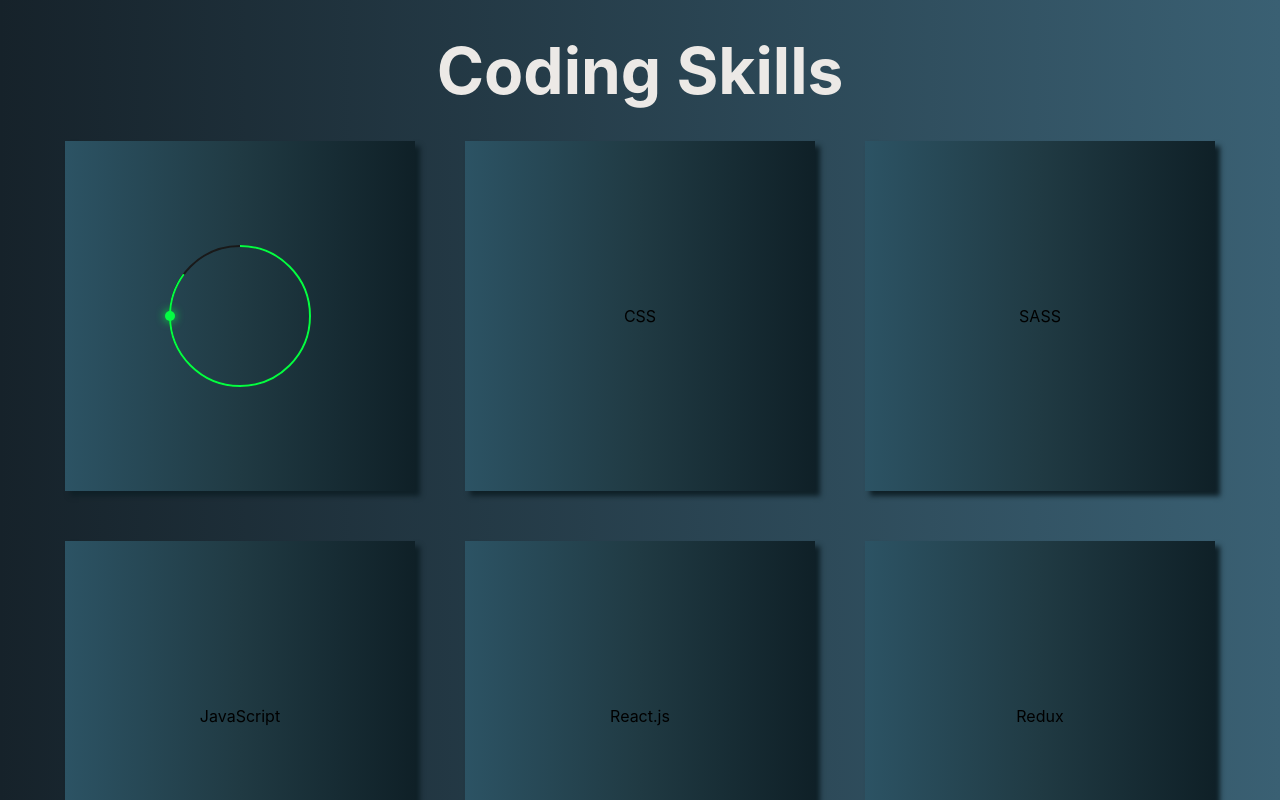
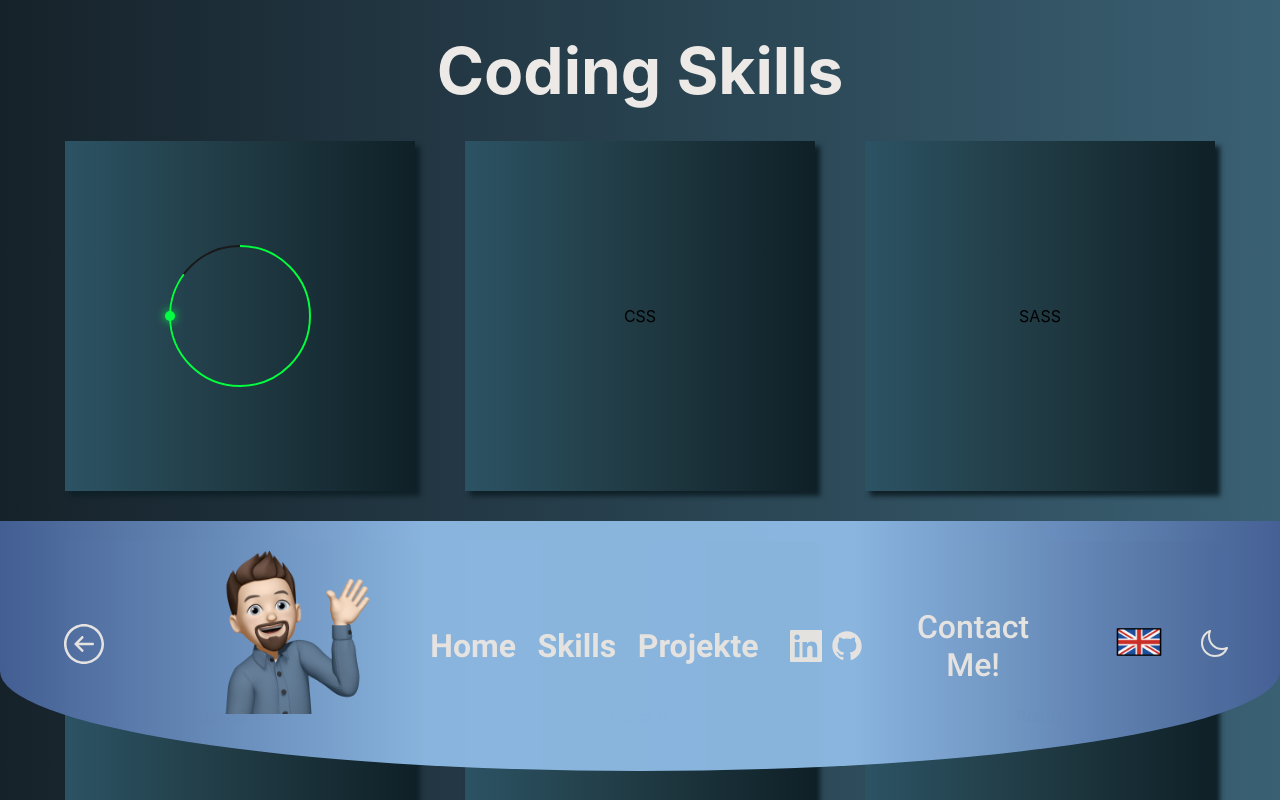
Before and after one commit to AndiS82/Portfolio-Page, a React (Create React App) app: page /skills in a window 1280 px wide. Shown: the top 800 px of the page. Built offline with nearby package versions, Linux system fonts and the light colour scheme.

Commit message:
navigation, back button, links

```diff
--- a/src/App.js
+++ b/src/App.js
@@ -30,9 +30,9 @@
 <Router>
   <Routes>
     <Route path='/' element={<Home toggleLanguage={toggleLanguage} toggleTheme={toggleTheme} ThemeContext={ThemeContext} LanguageContext={LanguageContext}/>}/>
-    <Route path="/skills" element={<Skills/>}/>
-    <Route path="/projects" element={<Projects/>}/>
-    <Route path='/contact' element={<Contact/>}/>
+    <Route path="/skills" element={<Skills toggleLanguage={toggleLanguage} toggleTheme={toggleTheme} ThemeContext={ThemeContext} LanguageContext={LanguageContext}/>}/>
+    <Route path="/projects" element={<Projects toggleLanguage={toggleLanguage} toggleTheme={toggleTheme} ThemeContext={ThemeContext} LanguageContext={LanguageContext}/>}/>
+    <Route path='/contact' element={<Contact toggleLanguage={toggleLanguage} toggleTheme={toggleTheme} ThemeContext={ThemeContext} LanguageContext={LanguageContext}/>}/>
   </Routes>
 </Router>
   </LanguageContext.Provider>
--- a/src/components/Navbar.css
+++ b/src/components/Navbar.css
@@ -27,7 +27,20 @@
     opacity: 97%;
 }
 
-.helloMemoji{margin: 0 0 15% 30%;
+.backButton{
+    margin-left: 5%;
+    background: transparent;
+    border: transparent;
+    cursor: pointer;
+    color:#ece9e6;
+}
+
+.backIcon{
+    font-size: 2.5rem;
+    color: #ece9e6;
+}
+
+.helloMemoji{margin: 0 15% 15% 30%;
     height: 60%;
     width: 60%;
 }
@@ -134,3 +147,7 @@
 .reactIcon:hover{
     color: #ece9e6;
 }
+
+.Link{cursor: pointer;
+    text-decoration: none;
+}
--- a/src/components/Navbar.js
+++ b/src/components/Navbar.js
@@ -1,13 +1,14 @@
 import "./Navbar.css"
-import { GrLinkedin, GrGithub } from "react-icons/gr";
+import { GrLinkedin, GrGithub,} from "react-icons/gr";
+import { SlArrowLeftCircle } from "react-icons/sl";
 import { HiOutlineSun, HiOutlineMoon } from "react-icons/hi2";
 import { useContext } from "react";
 import { LanguageContext, ThemeContext } from "../App";
 import deutsch from "../img/German-flag-emoji.png";
 import english from "../img/British-flag-emoji.png";
-import { Link, animateScroll as scroll } from "react-scroll";
 import Languages from "../Data/Languages.json";
 import Hello from "../img/hello memoji.png";
+import { useNavigate,Link } from "react-router-dom";
 
 
 
@@ -18,24 +19,27 @@
 const Text = german.german;
 const {Navbar} = Languages[Text]
 
+const navigate = useNavigate()
+
 console.log(theme.theme)
 
 return(
     <nav className={theme.theme === "light"?"navbarWrapper":"navbarWrapperDark"}>
+        <button className="backButton" onClick={()=> navigate(-1)}>{<SlArrowLeftCircle className="backIcon"/>}</button>
         <div className="memojiContainer">
             <img className="helloMemoji" src={Hello} alt={"Wave Memoji"}></img>
         </div>
     <nav className="navbarMain">
-<h4>Home</h4>
-<Link to="section" smooth={true}><h4>Skills</h4></Link>
-<h4>{Navbar.projects}</h4>
+    <Link className="Link" to={"/"}><h4>Home</h4></Link>
+<Link className="Link" to={"/skills"}><h4>Skills</h4></Link>
+<Link className="Link" to={"/projects"}><h4>{Navbar.projects}</h4></Link>
     </nav>
     <div className="navbarSocialMedia">
 <a href="https://www.linkedin.com/in/andreas-schneider-bb1b21262/"  className="navbarA">{<GrLinkedin className="LI"/>}</a>
 <a href="https://github.com/AndiS82" className="navbarA">{<GrGithub  className="Git"/>}</a>
     </div>
     <div  className="navButtonDiv">
-    <button className="navbarButton">{german.german === "german"? "Contact Me!":"Schreib mir! "}</button>
+    <Link className="Link" to={"/contact"}><button className="navbarButton">{german.german === "german"? "Contact Me!":"Schreib mir! "}</button></Link>
     <button className="navbarButton" onClick={toggleLanguage}>{german.german === "german"?<img className="flag" src={english}></img> : <img className="flag" src={deutsch}></img>}</button>
     </div>
     <div>
--- a/src/pages/Contact.js
+++ b/src/pages/Contact.js
@@ -1,3 +1,19 @@
-export const Contact = ()=>{
+import { Navbar } from "../components/Navbar";
+import Languages from "../Data/Languages.json";
+import {useContext } from 'react';
+import { useNavigate } from "react-router-dom";
 
+export const Contact = ({toggleLanguage, toggleTheme, LanguageContext, ThemeContext})=>{
+    const german = useContext(LanguageContext)
+    const theme = useContext(ThemeContext)
+    const Text = german.german;
+const {Home} = Languages[Text]
+const navigate = useNavigate()
+
+
+    return(
+        <div className="Contact">
+<Navbar/>
+        </div>
+    )
 }
--- a/src/pages/Home.css
+++ b/src/pages/Home.css
@@ -62,7 +62,7 @@
     font-family:Robotobold;
     padding: 5% 5% 1% 5%;
     font-size: 4rem;
-    background: linear-gradient(to right, #466196, #8DB9E3,#ADD8E6,#8DB9E3,#466196);
+    background: linear-gradient(to right, #466196, #8DB9E3,#8DB9E3,#466196);
     -webkit-background-clip: text;
     -webkit-text-fill-color: transparent;
   }
--- a/src/pages/Home.js
+++ b/src/pages/Home.js
@@ -1,10 +1,10 @@
 import './Home.css';
 import { Navbar } from '../components/Navbar';
 import { HiArrowRightCircle } from "react-icons/hi2";
-import {useContext } from 'react';
 import { AboutMeComponent } from '../components/AboutMe';
 import { Footer } from '../components/Footer';
 import Languages from "../Data/Languages.json";
+import {useContext } from 'react';
 import CallMe from "../img/call me memoji.png"
 
 function Home({toggleLanguage, toggleTheme, LanguageContext, ThemeContext}) {
--- a/src/pages/Projects.js
+++ b/src/pages/Projects.js
@@ -1,3 +1,17 @@
-export const Projects = ()=>{
+import { Navbar } from "../components/Navbar"
+import Languages from "../Data/Languages.json";
+import {useContext } from 'react';
+import { useNavigate } from "react-router-dom";
 
+export const Projects = ({toggleLanguage, toggleTheme, LanguageContext, ThemeContext})=>{
+    const german = useContext(LanguageContext)
+    const theme = useContext(ThemeContext)
+    const Text = german.german;
+const {Home} = Languages[Text]
+const navigate = useNavigate()
+    return(
+        <div className="Projects">
+<Navbar/>
+        </div>
+    )
 }
--- a/src/pages/Skills.js
+++ b/src/pages/Skills.js
@@ -1,9 +1,18 @@
+import { Navbar } from "../components/Navbar"
 import "./Skills.css"
+import Languages from "../Data/Languages.json";
+import {useContext } from 'react';
+import { useNavigate } from "react-router-dom";
 
-
-export const Skills = ()=>{
+export const Skills = ({toggleLanguage, toggleTheme, LanguageContext, ThemeContext})=>{
+    const german = useContext(LanguageContext)
+    const theme = useContext(ThemeContext)
+    const Text = german.german;
+const {Home} = Languages[Text];
+const navigate = useNavigate();
     return(
         <section className="skillsSection">
+            <Navbar/>
             <div className="headlineContainer"><h2>Coding Skills</h2>
         <div className="skillsContainer">
         <div className="skillCard">
```
